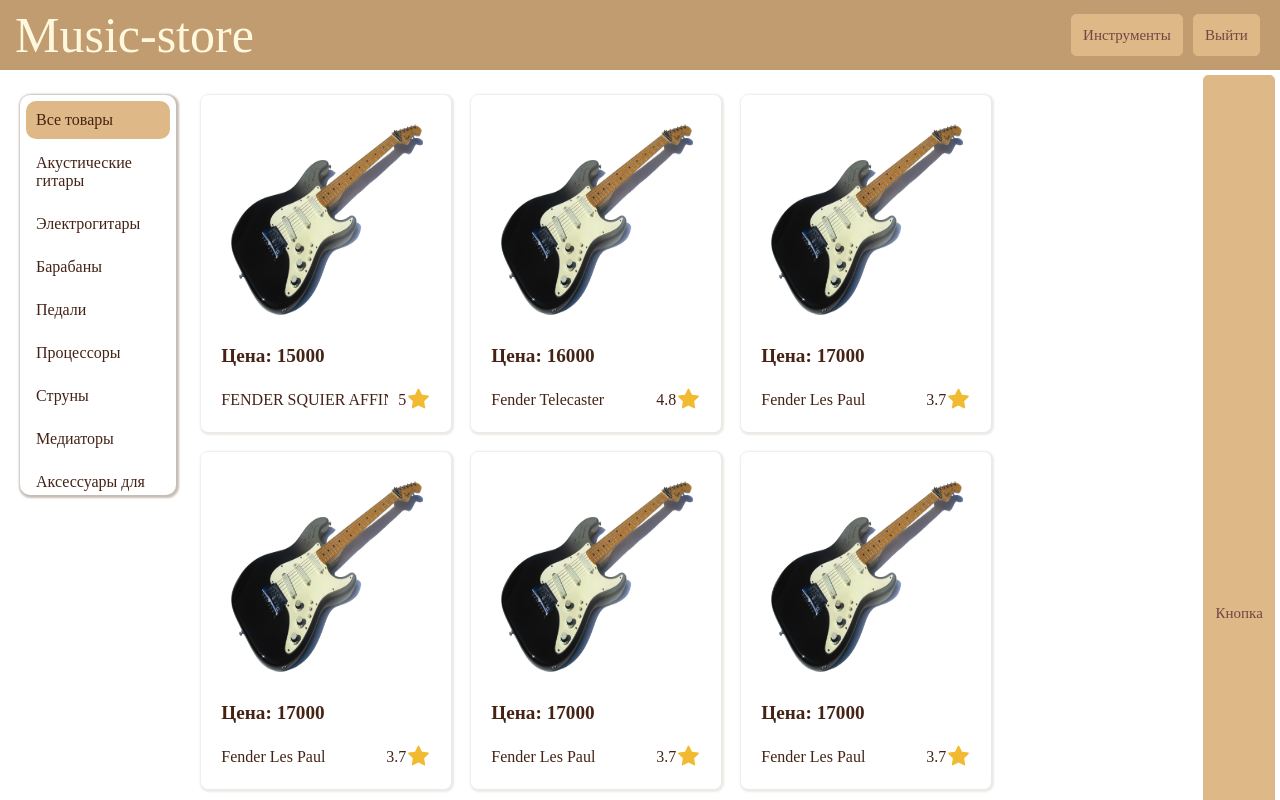
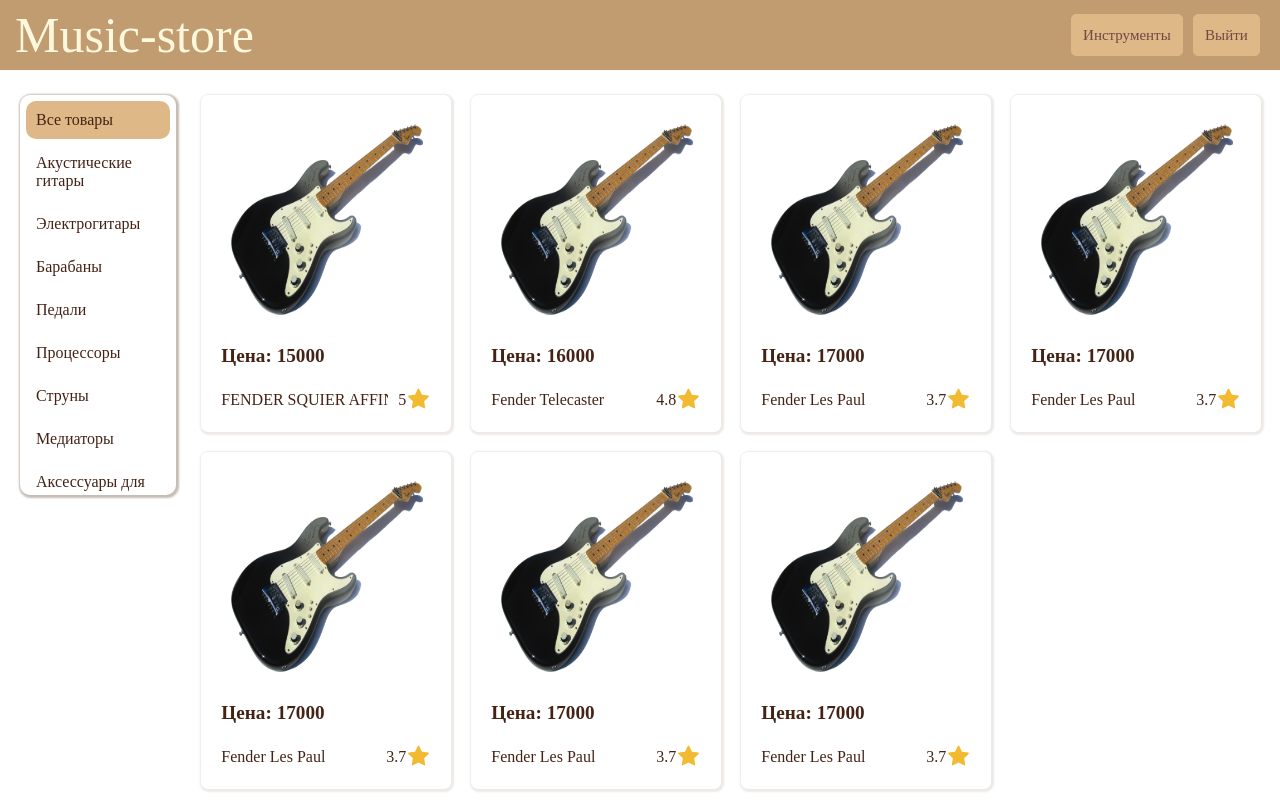
Before and after one commit to DmitryTaran/MusicStore, a React (Create React App) app in the folder client-new/: page /main in a window 1280 px wide. Shown: the top 800 px of the page. Built offline with nearby package versions, Linux system fonts and the light colour scheme; the HTML template or start-up script is replaced by a standard one.

Commit message:
Removed Button

```diff
--- a/client-new/src/pages/Main.jsx
+++ b/client-new/src/pages/Main.jsx
@@ -1,7 +1,6 @@
 import React from 'react';
 import TypeBar from "../components/TypeBar/TypeBar";
 import DeviceList from "../components/DeviceList/DeviceList";
-import Button from "../components/UI/Button/Button";
 
 const Main = () => {
 
@@ -10,7 +9,6 @@
         <div className="mainPage">
             <TypeBar/>
             <DeviceList/>
-            <Button>Кнопка</Button>
         </div>
     );
 };
```
